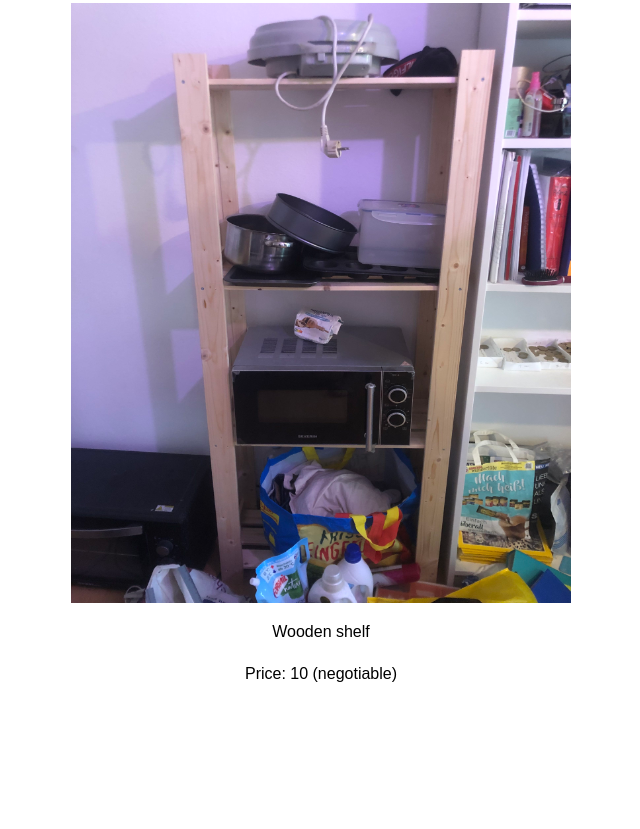
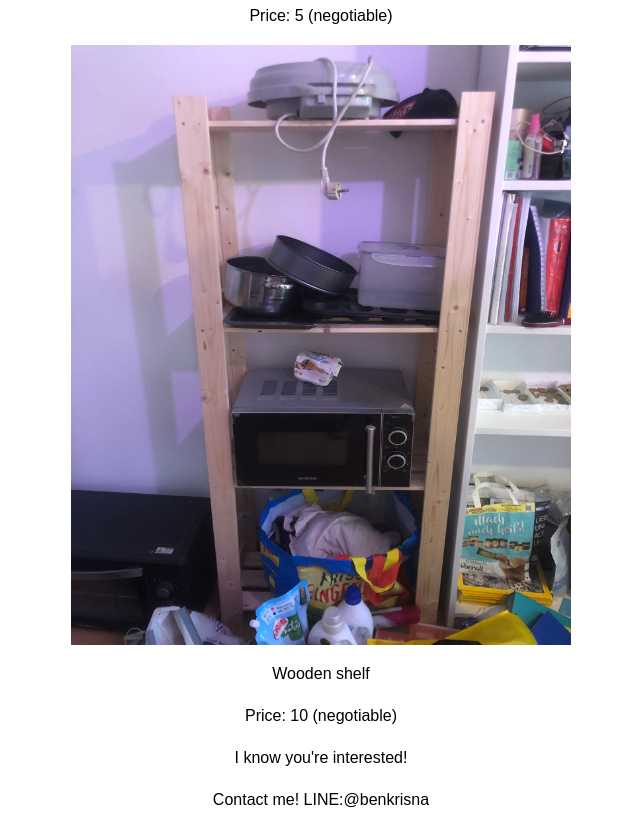
Before and after one commit to benkrisna/benkrisna.github.io, a plain HTML site: page index.html in a window 1280 px wide. Shown: the part 1534-2363 px from the top of the page, without its empty margins (319-959 px from the left). Before the commit the page ends 2237 px from the top, so only its background shows below. Drawn offline with Linux system fonts and the light colour scheme.

Commit message:
Contact info: LINE

```diff
--- a/index.html
+++ b/index.html
@@ -29,6 +29,7 @@
     <h1>Ben's garage sale</h1>
     <p>Welcome to Ben's garage sale!</p>
     <p>Here's what I am selling...</p>
+    <p>Prices are in Euro ('duuh)</p>
 
     <!-- Kallax -->
     <img src="pictures/kallax.jpg" alt="Kallax" width="500" height="600" class="center">
@@ -44,5 +45,8 @@
     <img src="pictures/wooden-shelf.jpg" alt="Wooden shelf" width="500" height="600" class="center">
     <p>Wooden shelf</p>
     <p>Price: 10 (negotiable)</p>
+
+    <p>I know you're interested!</p>
+    <p>Contact me! LINE:@benkrisna</p>
   </body>
 </html>
```
